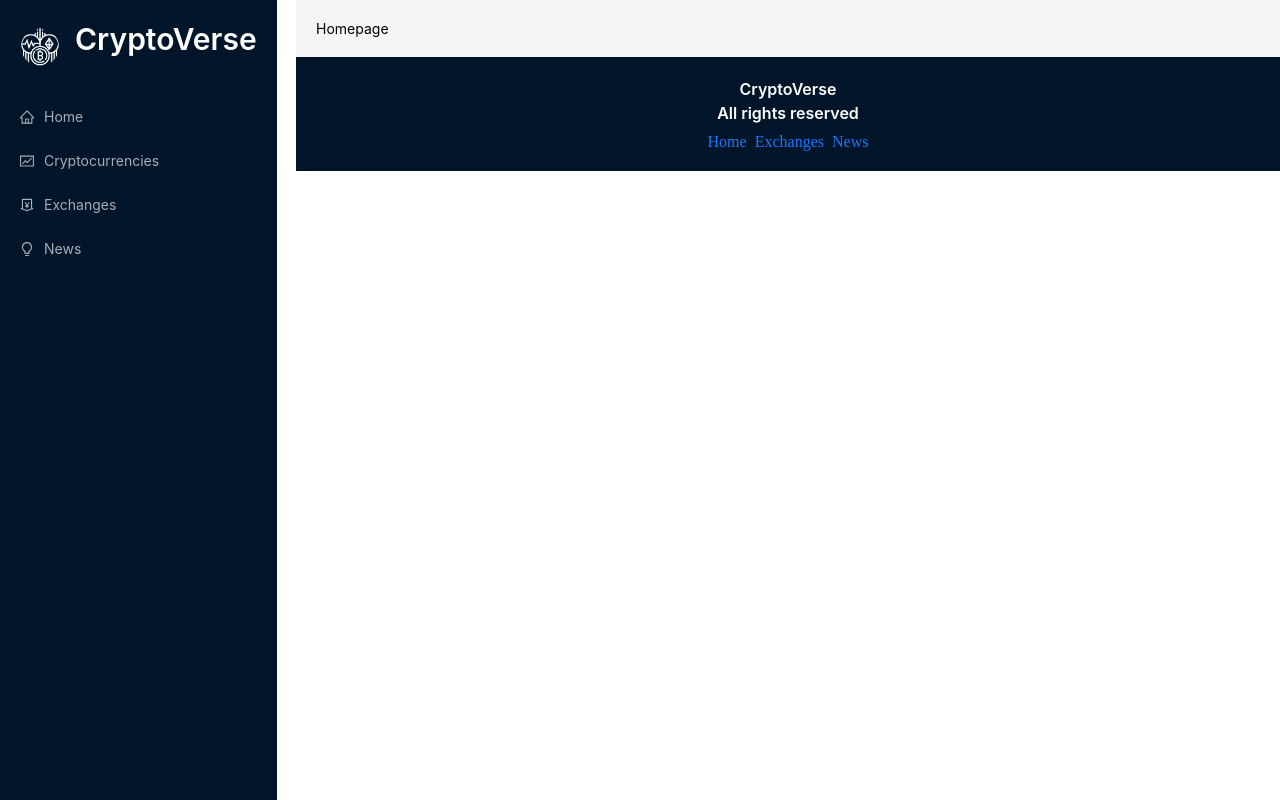
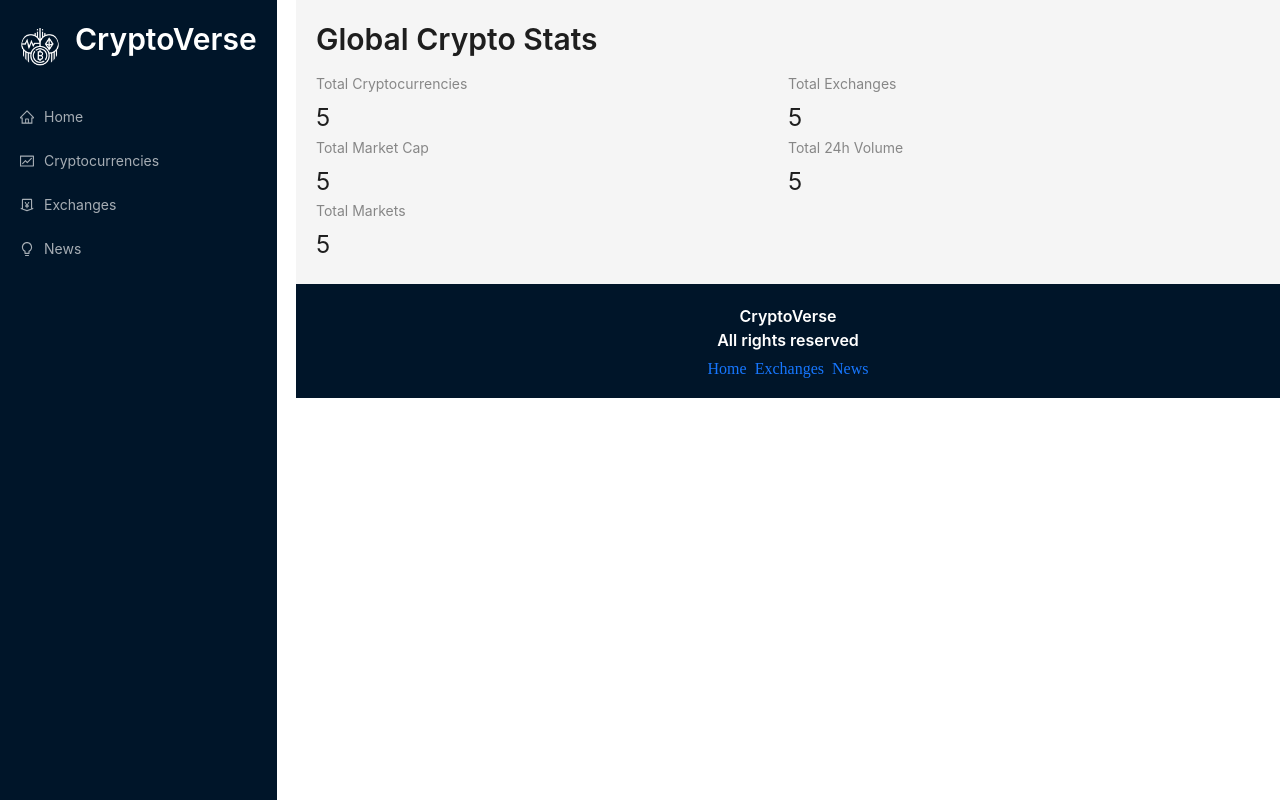
Before and after one commit to shyamtawli/cryptohub-react-redux, a React (Vite) app: page / in a window 1280 px wide. Built offline with nearby package versions, Linux system fonts and the light colour scheme; no server answers.

Commit message:
redux and API config

```diff
--- /dev/null
+++ b/src/app/store.js
@@ -0,0 +1,11 @@
+import { configureStore } from "@reduxjs/toolkit";
+
+import { cryptoApi } from "../services/cryptoAPI";
+
+export default configureStore({
+  reducer: {
+    [cryptoApi.reducerPath]: cryptoApi.reducer,
+  },
+  middleware: (getDefaultMiddleware) =>
+    getDefaultMiddleware().concat(cryptoApi.middleware),
+});
--- a/src/components/Homepage.jsx
+++ b/src/components/Homepage.jsx
@@ -1,7 +1,39 @@
 import React from "react";
+import millify from "millify";
+import { Typography, Row, Col, Statistic } from "antd";
+import { Link } from "react-router-dom";
+import { useGetCryptosQuery } from "../services/cryptoAPI";
+
+const { Title } = Typography;
 
 function Homepage() {
-  return <div>Homepage</div>;
+  const { data, isFetching } = useGetCryptosQuery();
+  console.log(data);
+
+  return (
+    <>
+      <Title level={2} className="heading">
+        Global Crypto Stats
+      </Title>
+      <Row>
+        <Col span={12}>
+          <Statistic title="Total Cryptocurrencies" value="5" />
+        </Col>
+        <Col span={12}>
+          <Statistic title="Total Exchanges" value="5" />
+        </Col>
+        <Col span={12}>
+          <Statistic title="Total Market Cap" value="5" />
+        </Col>
+        <Col span={12}>
+          <Statistic title="Total 24h Volume" value="5" />
+        </Col>
+        <Col span={12}>
+          <Statistic title="Total Markets" value="5" />
+        </Col>
+      </Row>
+    </>
+  );
 }
 
 export default Homepage;
--- a/src/main.jsx
+++ b/src/main.jsx
@@ -2,11 +2,15 @@
 import ReactDOM from "react-dom/client";
 import App from "./App.jsx";
 import { BrowserRouter as Router } from "react-router-dom";
+import { Provider } from "react-redux";
+import store from "./app/store.js";
 
 ReactDOM.createRoot(document.getElementById("root")).render(
   <React.StrictMode>
     <Router>
-      <App />
+      <Provider store={store}>
+        <App />
+      </Provider>
     </Router>
   </React.StrictMode>
 );
--- /dev/null
+++ b/src/services/cryptoAPI.js
@@ -0,0 +1,22 @@
+import { createApi, fetchBaseQuery } from "@reduxjs/toolkit/query/react";
+
+const cryptoapiHeaders = {
+  "X-RapidAPI-Key": "c2301b1f3bmsha4b48944d896a95p1b0f87jsn662cfd94e080",
+  "X-RapidAPI-Host": "coinranking1.p.rapidapi.com",
+};
+
+const baseUrl = "https://coinranking1.p.rapidapi.com";
+
+const createRequest = (url) => ({ url, header: cryptoapiHeaders });
+
+export const cryptoApi = createApi({
+  reducerPath: "cryptoApi",
+  baseQuery: fetchBaseQuery({ baseUrl }),
+  endpoints: (builder) => ({
+    getCryptos: builder.query({
+      query: () => createRequest("/coins"),
+    }),
+  }),
+});
+
+export const { useGetCryptosQuery } = cryptoApi;
```
